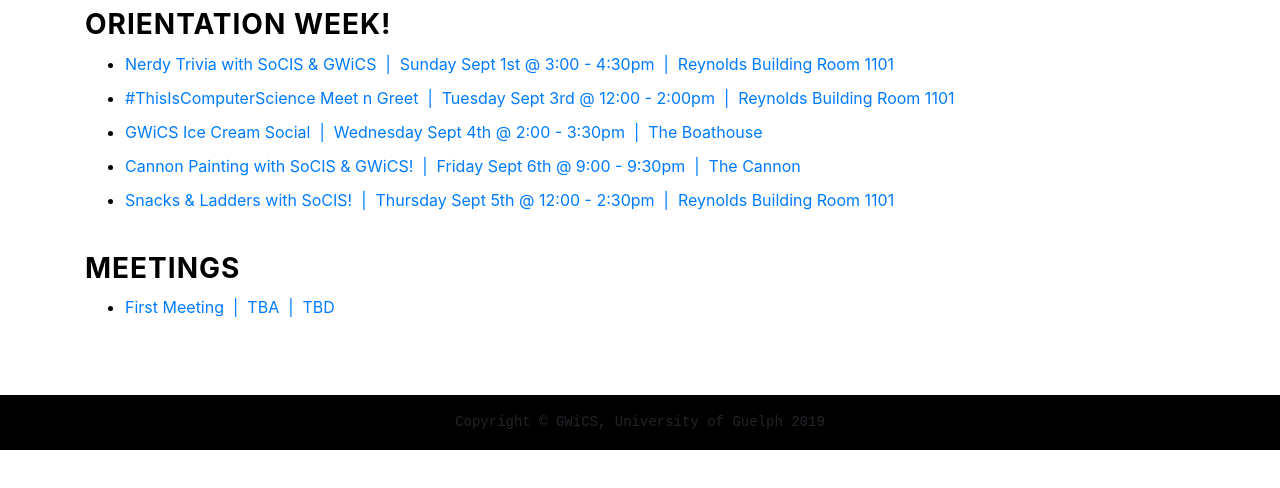
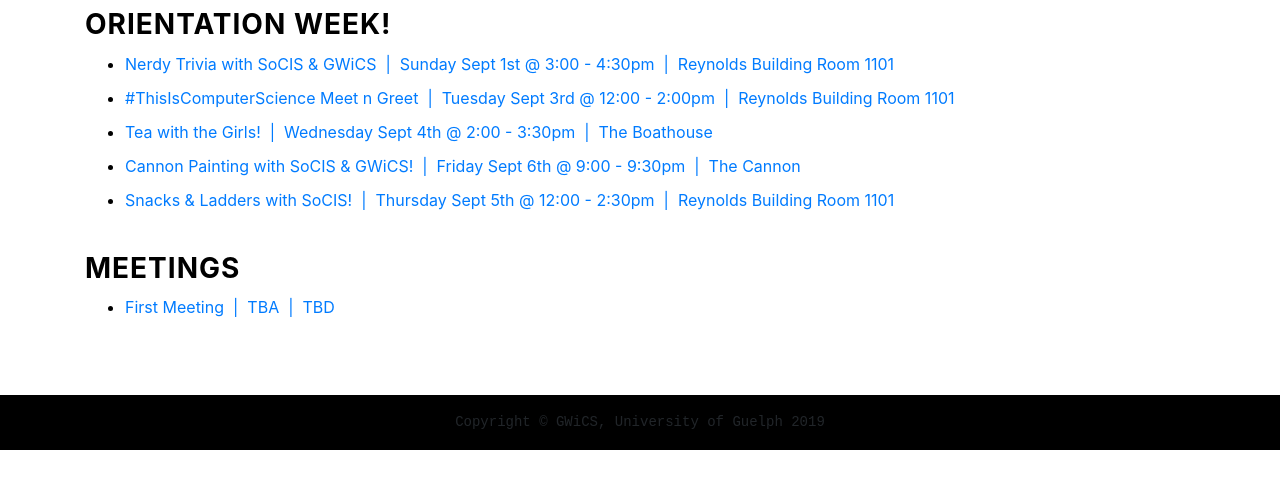
Before and after one commit to GWiCS/GWiCS.github.io, a website with bundled scripts: page events.html in a window 1280 px wide. Shown: the part 220-708 px from the top of the page. Built offline with nearby package versions, Linux system fonts and the light colour scheme.

Commit message:
Update events.html

```diff
--- a/events.html
+++ b/events.html
@@ -62,7 +62,7 @@
             <ul id="events_list">
               <li><a href="https://uoguelph.campuslabs.ca/engage/event/130068" target="_blank">Nerdy Trivia with SoCIS & GWiCS&nbsp; |  &nbsp;Sunday Sept 1st @ 3:00 - 4:30pm&nbsp; |  &nbsp;Reynolds Building Room 1101</a> </li>
               <li><a href="https://uoguelph.campuslabs.ca/engage/event/101564" target="_blank">#ThisIsComputerScience Meet n Greet&nbsp; |  &nbsp;Tuesday Sept 3rd @ 12:00 - 2:00pm&nbsp; |  &nbsp;Reynolds Building Room 1101</a> </li>
-              <li><a href="icecream.pdf" target="_blank">GWiCS Ice Cream Social&nbsp; |  &nbsp;Wednesday Sept 4th @ 2:00 - 3:30pm&nbsp; |  &nbsp;The Boathouse</a> </li>
+              <li><a href="https://uoguelph.campuslabs.ca/engage/event/130522" target="_blank">Tea with the Girls!&nbsp; |  &nbsp;Wednesday Sept 4th @ 2:00 - 3:30pm&nbsp; |  &nbsp;The Boathouse</a> </li>
               <li><a href="https://uoguelph.campuslabs.ca/engage/event/130348" target="_blank">Cannon Painting with SoCIS & GWiCS!&nbsp; |  &nbsp;Friday Sept 6th @ 9:00 - 9:30pm&nbsp; |  &nbsp;The Cannon</a> </li>
               <li><a href="https://uoguelph.campuslabs.ca/engage/event/130347" target="_blank">Snacks & Ladders with SoCIS!&nbsp; |  &nbsp;Thursday Sept 5th @ 12:00 - 2:30pm&nbsp; |  &nbsp;Reynolds Building Room 1101</a> </li>
             </ul>
```
